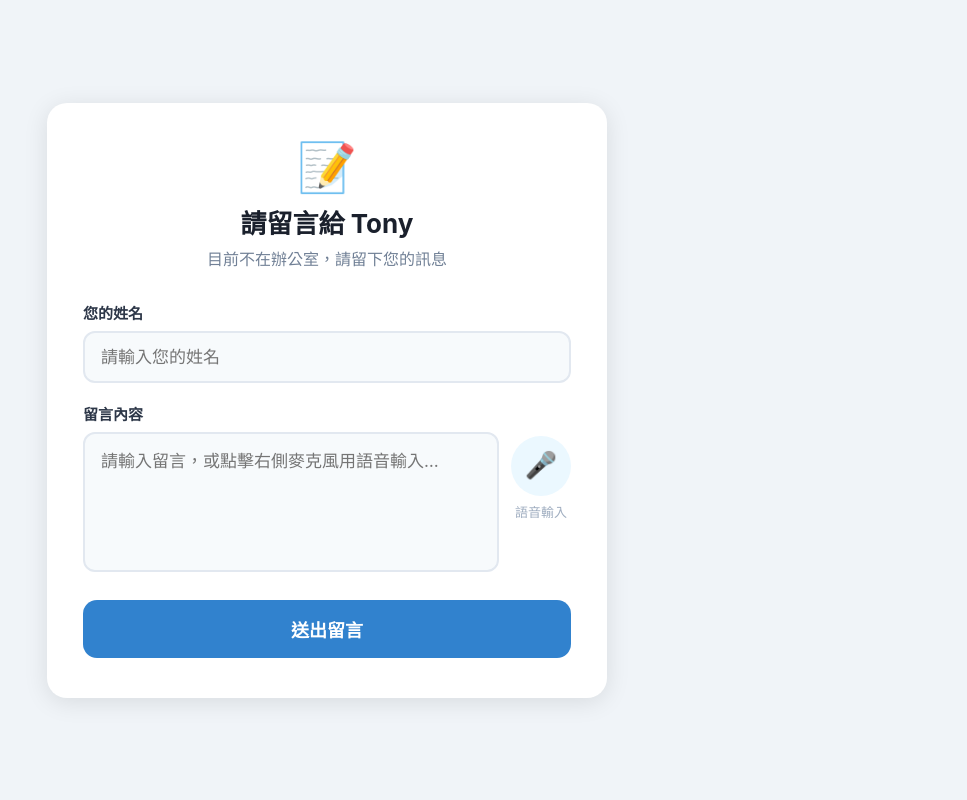
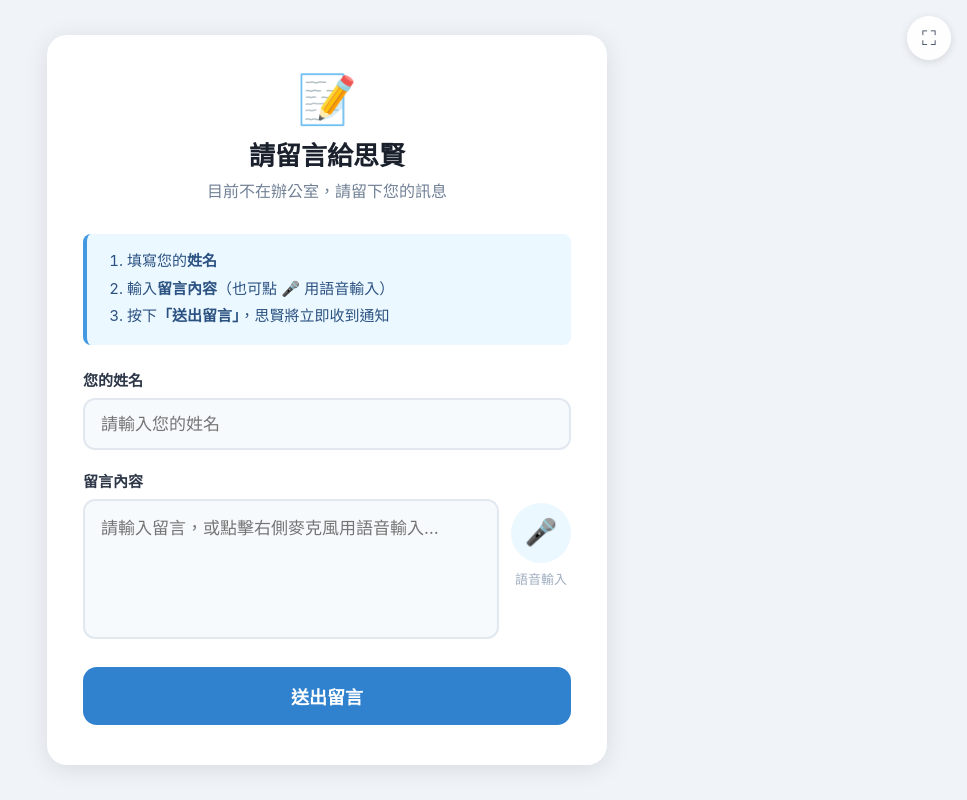
Before and after one commit to toni851226-tech/message-board, a plain HTML site: page static/index.html in a window 1280 px wide. Shown: the whole page, without its empty margins (313-1280 px from the left). Drawn offline with Linux system fonts and the light colour scheme.

Commit message:
UI: rename to 思賢, add usage instructions, fullscreen button

```diff
--- a/static/index.html
+++ b/static/index.html
@@ -3,7 +3,11 @@
 <head>
   <meta charset="UTF-8" />
   <meta name="viewport" content="width=device-width, initial-scale=1.0, maximum-scale=1.0, user-scalable=no" />
-  <title>請假留言板</title>
+  <meta name="apple-mobile-web-app-capable" content="yes" />
+  <meta name="apple-mobile-web-app-status-bar-style" content="default" />
+  <meta name="apple-mobile-web-app-title" content="留言給思賢" />
+  <meta name="mobile-web-app-capable" content="yes" />
+  <title>請留言給思賢</title>
   <style>
     * {
       box-sizing: border-box;
@@ -52,6 +56,50 @@
     .header p {
       font-size: 16px;
       color: #718096;
+    }
+
+    .instructions {
+      background: #ebf8ff;
+      border-left: 4px solid #4299e1;
+      border-radius: 8px;
+      padding: 14px 18px;
+      margin-bottom: 24px;
+      font-size: 15px;
+      color: #2c5282;
+      line-height: 1.7;
+    }
+
+    .instructions ol {
+      margin: 0;
+      padding-left: 22px;
+    }
+
+    .instructions li {
+      margin-bottom: 2px;
+    }
+
+    .fullscreen-btn {
+      position: fixed;
+      top: 16px;
+      right: 16px;
+      width: 44px;
+      height: 44px;
+      border-radius: 50%;
+      border: none;
+      background: rgba(255, 255, 255, 0.9);
+      box-shadow: 0 2px 8px rgba(0, 0, 0, 0.12);
+      color: #4a5568;
+      font-size: 20px;
+      cursor: pointer;
+      display: flex;
+      align-items: center;
+      justify-content: center;
+      z-index: 100;
+      transition: transform 0.1s;
+    }
+
+    .fullscreen-btn:active {
+      transform: scale(0.92);
     }
 
     .form-group {
@@ -223,14 +271,24 @@
   </style>
 </head>
 <body>
+  <button class="fullscreen-btn" id="fullscreen-btn" onclick="toggleFullscreen()" title="全螢幕">⛶</button>
+
   <div class="card">
 
     <!-- 留言表單 -->
     <div id="form-screen">
       <div class="header">
         <div class="icon">📝</div>
-        <h1>請留言給 Tony</h1>
+        <h1>請留言給思賢</h1>
         <p>目前不在辦公室，請留下您的訊息</p>
+      </div>
+
+      <div class="instructions">
+        <ol>
+          <li>填寫您的<strong>姓名</strong></li>
+          <li>輸入<strong>留言內容</strong>（也可點 🎤 用語音輸入）</li>
+          <li>按下<strong>「送出留言」</strong>，思賢將立即收到通知</li>
+        </ol>
       </div>
 
       <div id="error-msg" class="error-msg"></div>
@@ -372,6 +430,44 @@
       }
     }
 
+    // ── 全螢幕模式 ────────────────────────────────────────
+    function toggleFullscreen() {
+      const doc = document;
+      const el = document.documentElement;
+      const isFs = doc.fullscreenElement || doc.webkitFullscreenElement;
+
+      if (!isFs) {
+        if (el.requestFullscreen) {
+          el.requestFullscreen();
+        } else if (el.webkitRequestFullscreen) {
+          el.webkitRequestFullscreen();
+        } else {
+          // iOS Safari 不支援 Fullscreen API → 提示加入主畫面
+          alert('iPad Safari 請點底部分享 ⬆ →「加入主畫面」，再從主畫面開啟即可全螢幕。');
+        }
+      } else {
+        if (doc.exitFullscreen) {
+          doc.exitFullscreen();
+        } else if (doc.webkitExitFullscreen) {
+          doc.webkitExitFullscreen();
+        }
+      }
+    }
+
+    // 進入全螢幕後更新按鈕圖示
+    function updateFsIcon() {
+      const isFs = document.fullscreenElement || document.webkitFullscreenElement;
+      document.getElementById('fullscreen-btn').textContent = isFs ? '⛶' : '⛶';
+    }
+    document.addEventListener('fullscreenchange', updateFsIcon);
+    document.addEventListener('webkitfullscreenchange', updateFsIcon);
+
+    // 若從主畫面以 standalone 模式開啟（iPad 已加入主畫面），自動隱藏全螢幕按鈕
+    if (window.navigator.standalone === true ||
+        window.matchMedia('(display-mode: standalone)').matches) {
+      document.getElementById('fullscreen-btn').style.display = 'none';
+    }
+
     // ── 成功畫面 ──────────────────────────────────────────
     function showSuccess() {
       document.getElementById('form-screen').style.display = 'none';
```
